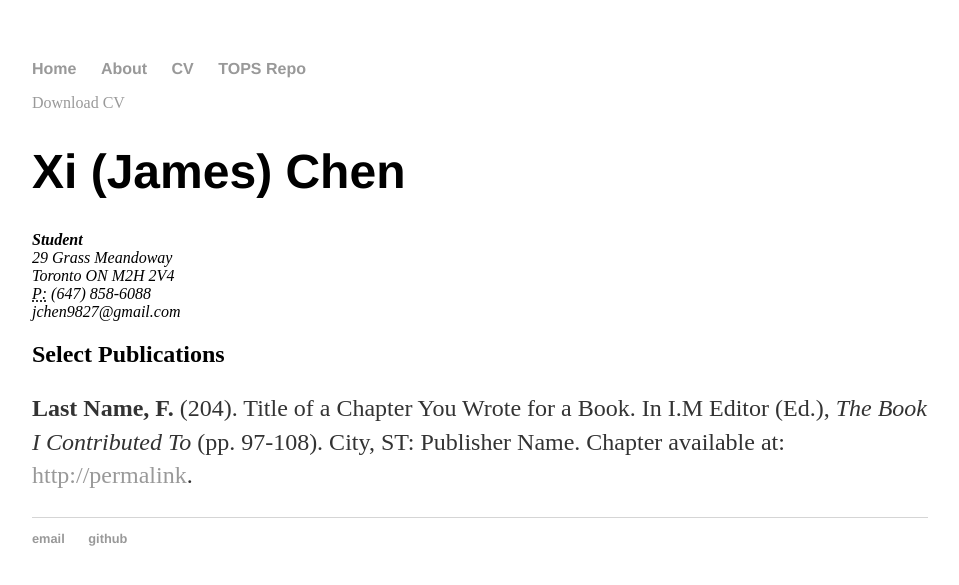
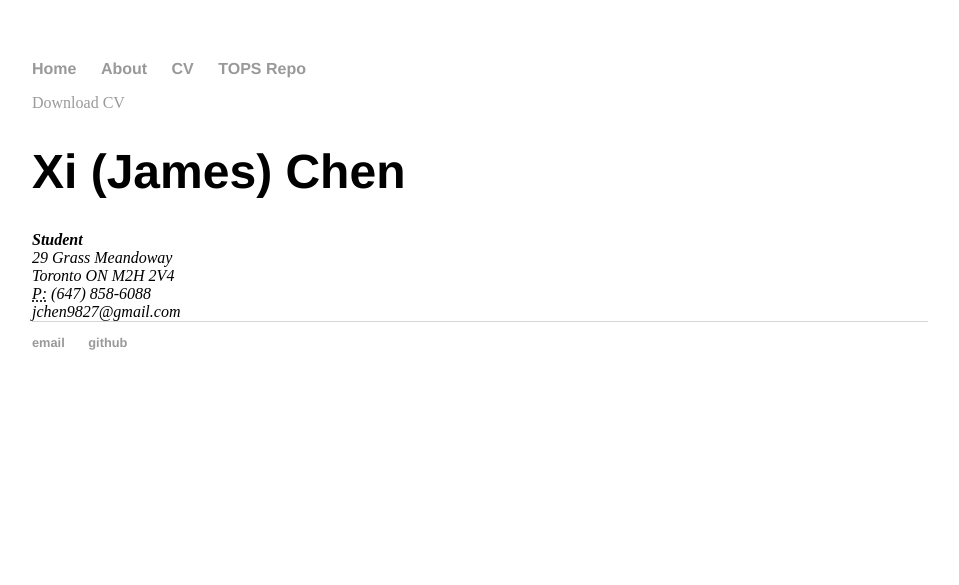
Before and after one commit to milkdromeda/milkdromeda.github.io, a Jekyll site: the page built from cv/index.html, in a window 1280 px wide. Shown: the top 585 px of the page, without its empty margins (160-1119 px from the left). Built offline with Jekyll 4.4.1, drawn with Linux system fonts in a browser that asks for light colours; some of the changed lines change nothing that is shown.

Commit message:
Update index.html

```diff
--- a/cv/index.html
+++ b/cv/index.html
@@ -1,6 +1,6 @@
 ---
 layout: default
-title: CV of Your Name
+title: CV | James Chen | Student, Web Developer, Graphic Designer, Creative Writer, Amateur Composer.
 ---
 
 	<div class="cv">
@@ -13,10 +13,10 @@
 					<abbr title="phone">P:</abbr> (647) 858-6088<br>
 					<span class="obfuscate">jchen9827@gmail.com</span>
 					</address>
-
+<!--
 					<h2>Select Publications</h2>
 
 					<p><strong>Last Name, F.</strong> (204). Title of a Chapter You Wrote for a Book. In I.M Editor (Ed.), <em>The Book I Contributed To</em> (pp. 97-108). City, ST: Publisher Name. Chapter available at: <a href="#">http://permalink</a>.
-
+//-->
 
 	</div>
```
